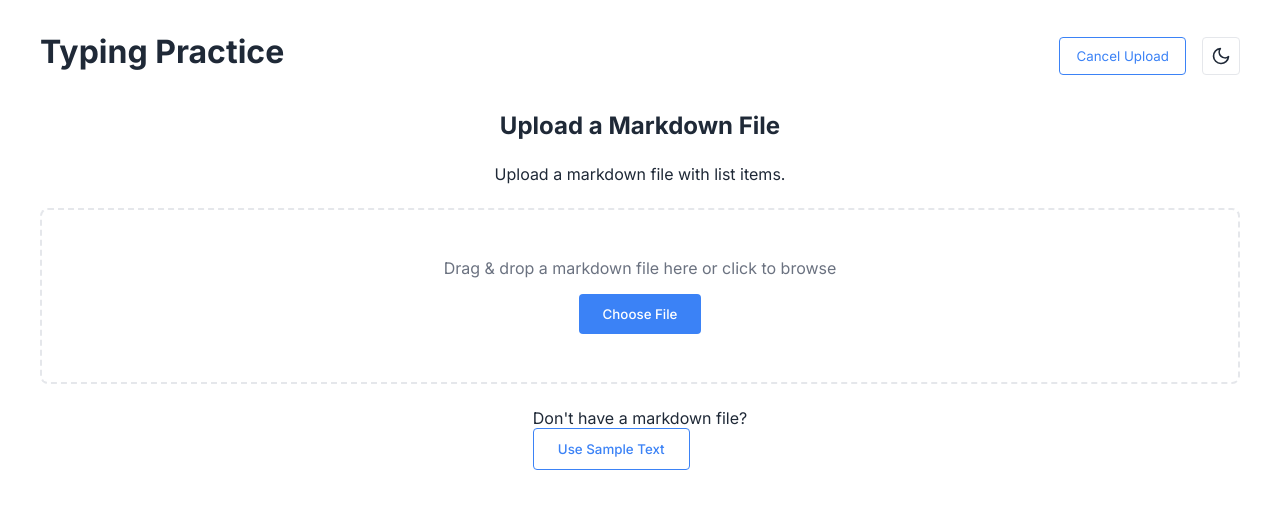
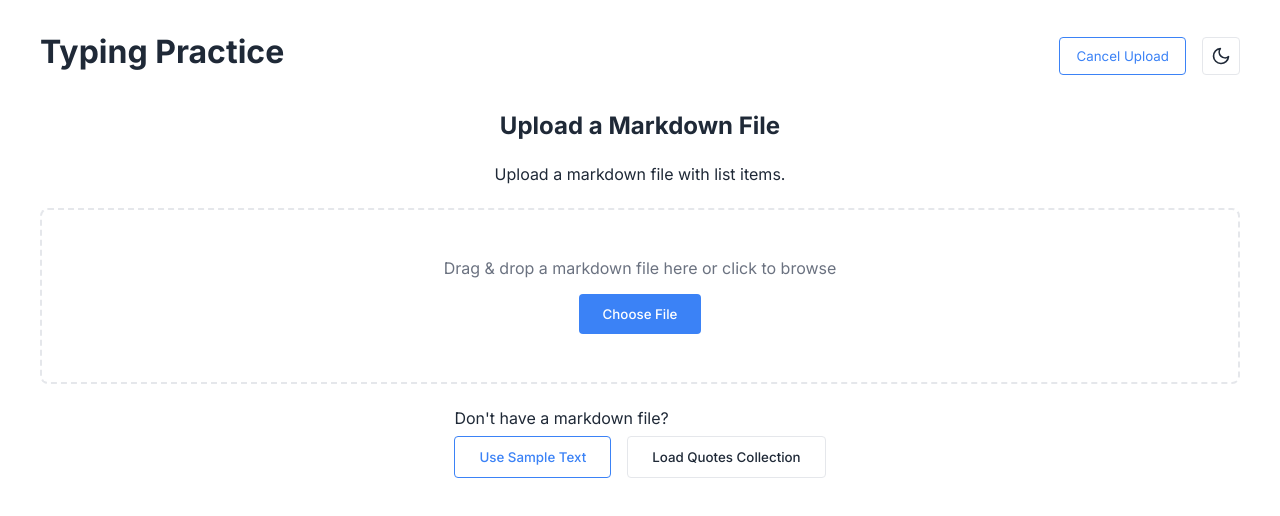
Before and after one commit to binchenX/type, a Next.js app: page / in a window 1280 px wide. Both pictures are taken after a click on the button "Upload Custom Text". Shown: the top 516 px of the page. Built offline with nearby package versions, Linux system fonts and the light colour scheme.

Commit message:
load build-in quotes

```diff
--- a/components/UploadArea.tsx
+++ b/components/UploadArea.tsx
@@ -1,5 +1,6 @@
 import { useState, useRef, ChangeEvent } from 'react';
 import styled from 'styled-components';
+import { loadMarkdownFile } from '@/utils/fileLoader';
 
 const UploadContainer = styled.div`
   display: flex;
@@ -65,12 +66,27 @@ const SampleButton = styled.button`
   }
 `;
 
+// Add a new styled button for loading quotes
+const QuotesButton = styled(SampleButton)`
+  background-color: var(--background);
+  color: var(--text);
+  border: 1px solid var(--border);
+  margin-left: 0.5rem;
+
+  &:hover {
+    background-color: var(--background-light);
+    color: var(--primary);
+    border-color: var(--primary);
+  }
+`;
+
 interface UploadAreaProps {
     onUpload: (content: string) => void;
 }
 
 const UploadArea: React.FC<UploadAreaProps> = ({ onUpload }) => {
     const [isDragging, setIsDragging] = useState(false);
+    const [isLoading, setIsLoading] = useState(false);
     const fileInputRef = useRef<HTMLInputElement>(null);
 
     const handleDragOver = (e: React.DragEvent<HTMLDivElement>) => {
@@ -125,6 +141,25 @@ const UploadArea: React.FC<UploadAreaProps> = ({ onUpload }) => {
         onUpload(sampleMarkdown);
     };
 
+    const handleQuotesClick = async () => {
+        setIsLoading(true);
+        try {
+            const content = await loadMarkdownFile('/data/quotes.md');
+            if (content) {
+                onUpload(content);
+            } else {
+                // Fall back to sample if quotes file can't be loaded
+                handleSampleClick();
+            }
+        } catch (error) {
+            console.error('Failed to load quotes:', error);
+            // Fall back to sample if there's an error
+            handleSampleClick();
+        } finally {
+            setIsLoading(false);
+        }
+    };
+
     return (
         <UploadContainer>
             <h2>Upload a Markdown File</h2>
@@ -151,9 +186,14 @@ const UploadArea: React.FC<UploadAreaProps> = ({ onUpload }) => {
 
             <div>
                 <p>Don't have a markdown file?</p>
-                <SampleButton onClick={handleSampleClick}>
-                    Use Sample Text
-                </SampleButton>
+                <div style={{ display: 'flex', flexWrap: 'wrap', gap: '0.5rem', marginTop: '0.5rem' }}>
+                    <SampleButton onClick={handleSampleClick}>
+                        Use Sample Text
+                    </SampleButton>
+                    <QuotesButton onClick={handleQuotesClick} disabled={isLoading}>
+                        {isLoading ? 'Loading Quotes...' : 'Load Quotes Collection'}
+                    </QuotesButton>
+                </div>
             </div>
         </UploadContainer>
     );
--- a/pages/index.tsx
+++ b/pages/index.tsx
@@ -9,6 +9,7 @@ import TypingArea from '@/components/TypingArea';
 import Results from '@/components/Results';
 import Stats from '@/components/Stats';
 import ThemeToggle from '@/components/ThemeToggle';
+import { loadMarkdownFile, fallbackContent } from '@/utils/fileLoader';
 
 const Container = styled.div`
   min-height: 100vh;
@@ -87,19 +88,35 @@ export default function Home() {
     const [errorFrequencyMap, setErrorFrequencyMap] = useState<ErrorFrequencyMap>({});
     const [practiceMode, setPracticeMode] = useState<'regular' | 'focused'>('regular');
     const [showUploadArea, setShowUploadArea] = useState(false);
+    const [isLoading, setIsLoading] = useState(true);
 
-    // Load sample text on initial component mount
+    // Load quotes.md from public directory on initial component mount
     useEffect(() => {
-        if (!uploadedContent) {
-            const sampleMarkdown = `
-- The quick brown fox jumps over the lazy dog.
-- She sells seashells by the seashore.
-- How much wood would a woodchuck chuck if a woodchuck could chuck wood?
-- "Code is like humor. When you have to explain it, it's bad." – Cory House
-- "The best error message is the one that never shows up." – Thomas Fuchs`;
+        async function loadDefaultContent() {
+            if (!uploadedContent) {
+                setIsLoading(true);
+                try {
+                    // Try to load the quotes.md file
+                    const content = await loadMarkdownFile('/data/quotes.md');
 
-            setUploadedContent(sampleMarkdown);
+                    // If content was successfully loaded, use it
+                    if (content) {
+                        setUploadedContent(content);
+                    } else {
+                        // Otherwise fall back to the default content
+                        setUploadedContent(fallbackContent);
+                    }
+                } catch (error) {
+                    console.error('Failed to load default content:', error);
+                    // Use fallback content if there's an error
+                    setUploadedContent(fallbackContent);
+                } finally {
+                    setIsLoading(false);
+                }
+            }
         }
+
+        loadDefaultContent();
     }, []);
 
     // Process markdown content when uploaded
@@ -319,7 +336,11 @@ export default function Home() {
                 </Header>
 
                 <Main>
-                    {showUploadArea ? (
+                    {isLoading ? (
+                        <div style={{ textAlign: 'center', padding: '2rem' }}>
+                            <p>Loading typing content...</p>
+                        </div>
+                    ) : showUploadArea ? (
                         <UploadArea onUpload={handleFileUpload} />
                     ) : (
                         <>
--- /dev/null
+++ b/public/data/quotes.md
@@ -0,0 +1,10 @@
+- The only way to do great work is to love what you do. - Steve Jobs
+- Life is what happens when you're busy making other plans. - John Lennon
+- The future belongs to those who believe in the beauty of their dreams. - Eleanor Roosevelt
+- Success is not final, failure is not fatal: It is the courage to continue that counts. - Winston Churchill
+- Believe you can and you're halfway there. - Theodore Roosevelt
+- It is a truth universally acknowledged, that a single man in possession of a good fortune, must be in want of a wife. - Jane Austen
+- All that we see or seem is but a dream within a dream. - Edgar Allan Poe
+- It was the best of times, it was the worst of times. - Charles Dickens
+- To be, or not to be, that is the question. - William Shakespeare
+- The only impossible journey is the one you never begin. - Tony Robbins
--- /dev/null
+++ b/utils/fileLoader.ts
@@ -0,0 +1,32 @@
+/**
+ * Utility function to fetch markdown content from public directory
+ * @param path Path to the markdown file in the public directory
+ * @returns The content of the markdown file as a string
+ */
+export async function loadMarkdownFile(path: string): Promise<string> {
+    try {
+        // Use the fetch API to get the content from the public directory
+        const response = await fetch(path);
+
+        if (!response.ok) {
+            throw new Error(`Failed to load markdown file: ${response.status} ${response.statusText}`);
+        }
+
+        const content = await response.text();
+        return content;
+    } catch (error) {
+        console.error('Error loading markdown file:', error);
+        return ''; // Return empty string if there's an error
+    }
+}
+
+/**
+ * Default fallback content if the markdown file cannot be loaded
+ */
+export const fallbackContent = `
+- The quick brown fox jumps over the lazy dog.
+- She sells seashells by the seashore.
+- How much wood would a woodchuck chuck if a woodchuck could chuck wood?
+- "Code is like humor. When you have to explain it, it's bad." – Cory House
+- "The best error message is the one that never shows up." – Thomas Fuchs
+`;
```
Also changed, not shown: middleware.ts (added, +22 -0 lines), 1 other file (tests, documents, lock files or other folders).
